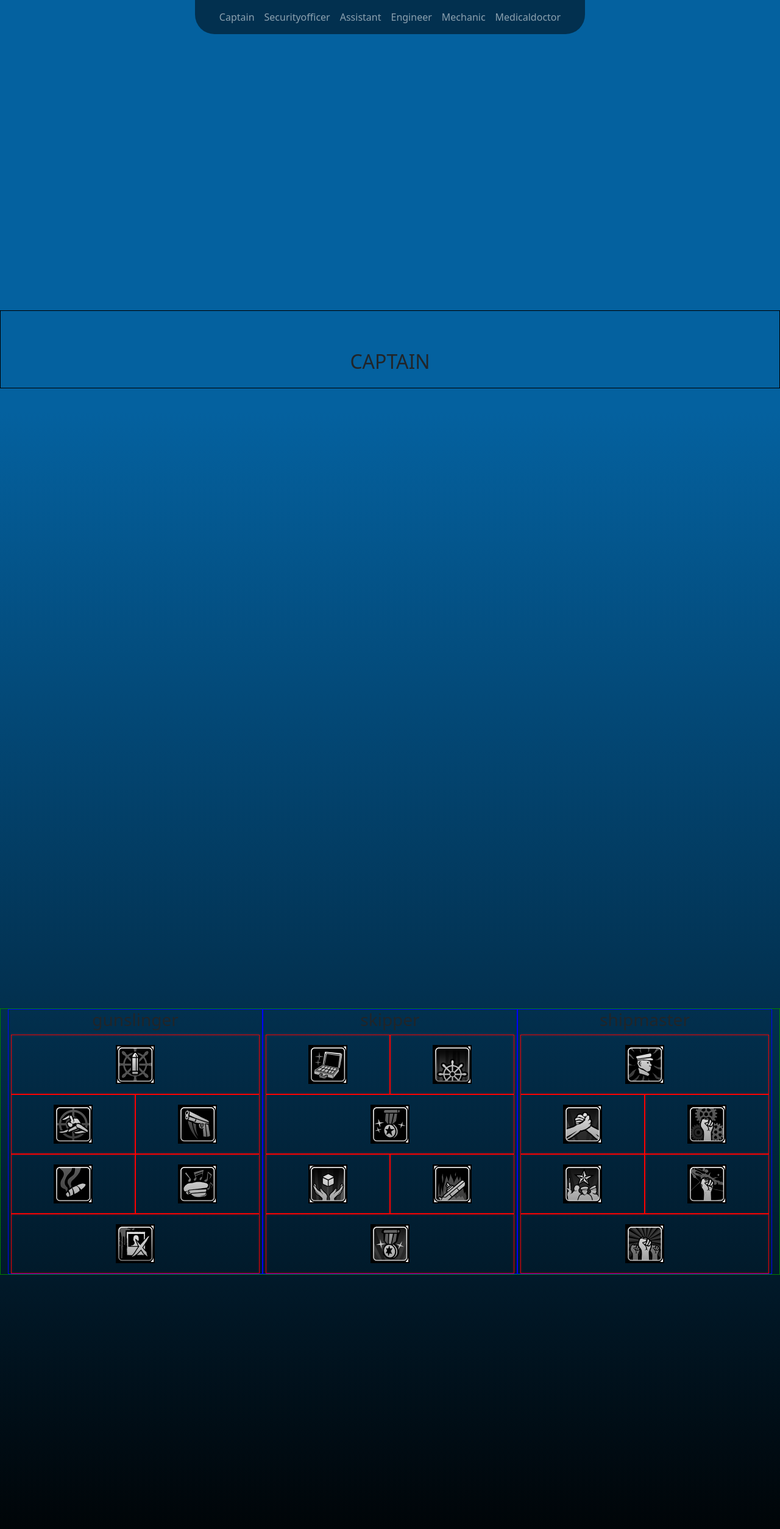
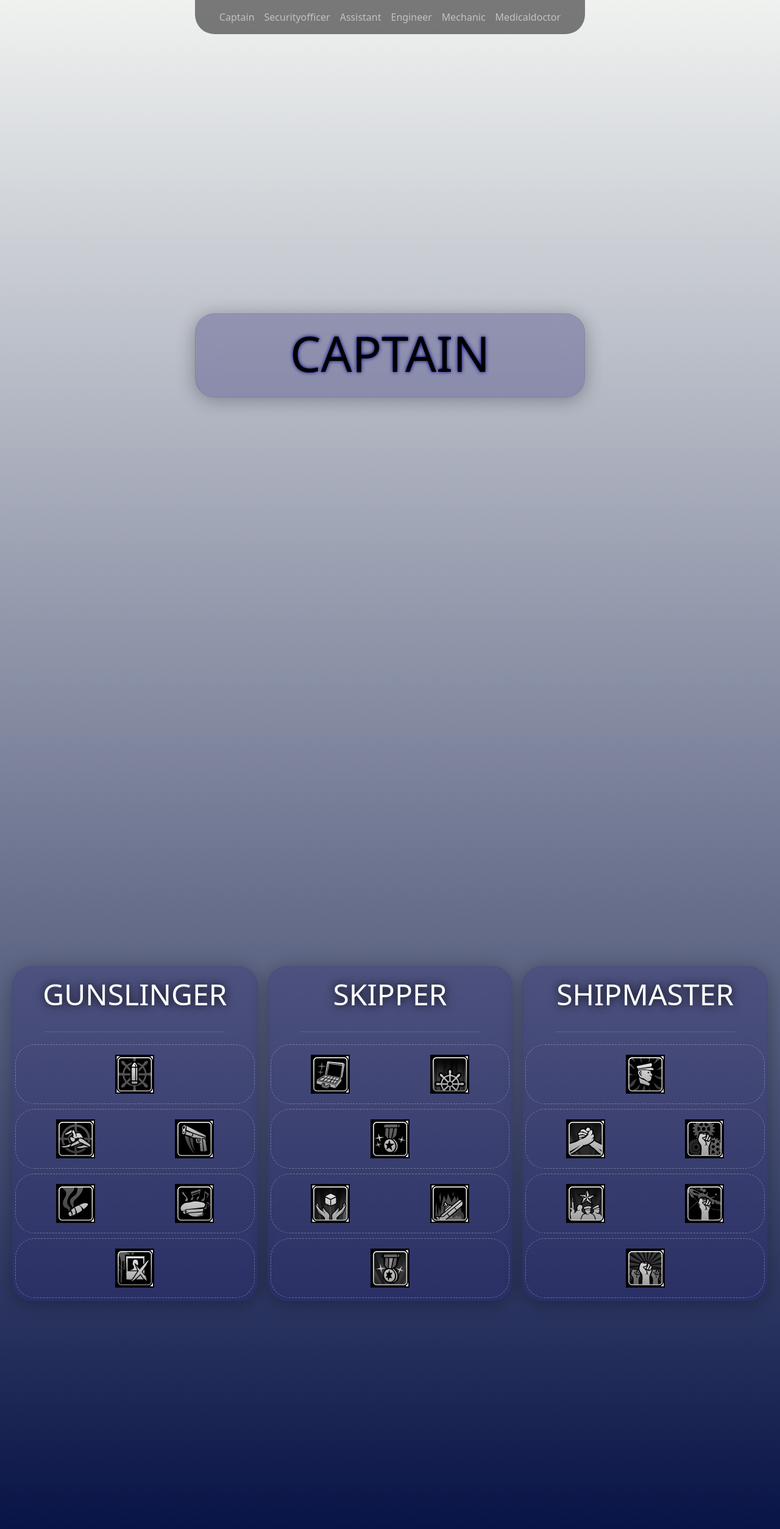
Before and after one commit to PhatDave/BarometerTalenterServer, a Django app: page / in a window 1280 px wide. Shown: the top 2508 px of the page at 61% size. Run offline with Django 4.2, Linux system fonts and the light colour scheme; some libraries are stand-ins or nearby versions.

Commit message:
Beautified and added cs for maximum goodlookness.

```diff
--- a/BarometerTalenter/templates/index.html
+++ b/BarometerTalenter/templates/index.html
@@ -1,3 +1,4 @@
+{% load static %}
 <head>
 	<meta charset="UTF-8">
 	<meta name="viewport" content="width=device-width, initial-scale=1.0">
@@ -10,32 +11,52 @@
 	        crossorigin="anonymous" referrerpolicy="no-referrer"></script>
 	<script src="https://unpkg.com/@popperjs/core@2/dist/umd/popper.min.js"></script>
 	<script src="https://code.jquery.com/ui/1.13.1/jquery-ui.js"></script>
+    {% block title %}
+    <title>Barotrauma Talents Index</title>
+    {% endblock %}
 	<style>
-        html, body {height: 100vh;
+        html, body {
+            height: 100vh;
+            max-width: 100vw;
             overflow: hidden;
-            background-color: #000000;
-            background-image: linear-gradient(to top, #000000 0%, #04619f 74%);
-        }
-        .talent {
-            border: 1px solid red;
+            background-color: #000;
+            background-image: linear-gradient(to bottom, #F0F2F0, #000C40);
         }
 
+        /* .imageWrapper {
+            border-radius: 2rem;
+            background: rgba(40, 37, 113, 0.3);
+            box-shadow: 0 4px 30px rgba(0, 0, 0, 0.3);
+        } */
+
         .talentTree {
-            border: 1px solid blue;
+            background: rgba(40, 37, 113, 0.3);
+            border-radius: 2rem;
+            box-shadow: 0 4px 30px rgba(0, 0, 0, 0.3);
+            border: 1px solid rgba(40, 37, 113, 0.1);
+            text-shadow: 0 0 6px darkblue;
+            color: #000;
         }
 
-        .characterTreesContainer {
-            border: 1px solid green;
+        .characterTreesContainer .display-5 {
+            text-shadow: 0 0 15px #000;
+            color: #fff;
         }
 
         .characterContainer {
-            border: 1px solid black;
+            background: rgba(40, 37, 113, 0.3);
+            border-radius: 2rem;
+            box-shadow: 0 4px 30px rgba(0, 0, 0, 0.3);
+            backdrop-filter: blur(20px);
+            -webkit-backdrop-filter: blur(20px);
+            border: 1px solid rgba(40, 37, 113, 0.1);
+            text-shadow: 0 0 6px darkblue;
+            color: #000;
         }
 
         .rowCharContainer {
             height: 100vh;
             scroll-snap-align: start;
-            position: relative;
         }
 
         .flex-even {
@@ -44,14 +65,16 @@
 
         .talentRowContainer {
             min-height: 98px;
+            border: 1px dashed rgba(255, 255, 255, 0.3);
+            border-radius: 2rem;
         }
 
         #content {
             overflow-y: auto;
             height: 100vh;
-            scroll-snap-points-y: repeat(100vh);
             scroll-snap-type: y mandatory;
-  scroll-behavior: smooth;
+            scroll-snap-points-y: repeat(100%);
+            scroll-snap-destination: 0 0;
         }
         .navbar {
             max-height: 5vh;
@@ -59,8 +82,6 @@
             border-bottom-right-radius: 2rem;
             background: rgba(0, 0, 0, 0.5);
             transition: all 0.5s ease;
-            /* border-top-left-radius: 2rem;
-            border-top-right-radius: 2rem; */
         }
         .navbar:hover {
             background: rgba(0, 0, 0, 0.7);
@@ -89,8 +110,10 @@
 </div>
 <script>
     $(document).ready(function () {
+
         let iconSize = 64;
         let inputField = $("#fileInputTextjel");
+        var dictOfClasses = {}, i = 1;
 
         inputField.keypress(function (key) {
             if (key.which === 13) {
@@ -123,6 +146,12 @@
             return string.charAt(0).toUpperCase() + string.slice(1);
         }
 
+        document.addEventListener("keypress", function(e) {
+            for (const [key, value] of Object.entries(dictOfClasses)) {
+                if (e.key == key) window.location = "#" + value;
+            }
+        });
+
         class UIManager {
             constructor(data) {
                 // If data is a string then do nothing
@@ -133,10 +162,13 @@
 				}
             }
 
+
             build(container) {
                 $.each(this.data, (key) => {
                     let character = this.data[key];
                     let characterString = character.name
+                    dictOfClasses[i] = characterString;
+                    i++;
 
                     $("#navbarUl").append("<li class='nav-item'><a class='nav-link' href='#" + characterString + "''>" + capitalizeFirstLetter(characterString) + "</a></li>");
 
@@ -213,8 +245,8 @@
 
             createCharacterContainer(character, characterString) {
                 let element = `<div class="row justify-content-between align-items-center rowCharContainer">
-                <div id="${characterString}" class="characterContainer px-1 py-3">
-					<h2 class="mt-5 characterName text-center">${character.name.toUpperCase()}</h2>
+                <div id="${characterString}" class="characterContainer col-6 mt-5 mx-auto px-1 py-3">
+					<h2 class="display-1 characterName text-center">${character.name.toUpperCase()}</h2>
 				</div></div>`;
 
                 return $(element);
@@ -227,24 +259,27 @@
             }
 
             createTalentTree(ttree, ttreeString) {
-                let element = `<div id="${ttreeString}" class="talentTree d-flex flex-column justify-content-start px-1 flex-even">
+                let element = `<div id="${ttreeString}" class="talentTree mx-2 d-flex flex-column justify-content-start px-1 flex-even">
 						<div class="talentTreeName text-center">
-							<h3>${ttree.name}</h3>
+							<h3 class="display-5 p-3">${ttree.name.toUpperCase()}</h3>
+                            <hr class="w-75 text-white-50 mx-auto">
 						</div>
 					</div>`;
                 return $(element);
             }
 
             createTalentTreeRowContainer(rowString) {
-                let element = `<div id="${rowString}" class="talentRowContainer d-flex flex-row justify-content-evenly">
+                let element = `<div id="${rowString}" class="talentRowContainer my-1 d-flex flex-row justify-content-evenly">
 					</div>`;
                 return $(element);
             }
 
             createTalent(talent, talentString) {
-                let element = `<div id="${talentString}" class="talent py-3 flex-even text-center">
+                let element = `<div id="${talentString}" class="talent flex-even text-center m-2">
+                    <div class="imageWrapper p-2">
 							<img src="static/images/${talent.name}.png" width="${iconSize}" height="${iconSize}" title="${talent.localizedName}\n\n${talent.description}">
-						</div>`
+						</div>
+                    </div>`
                 return $(element);
             }
 
```
